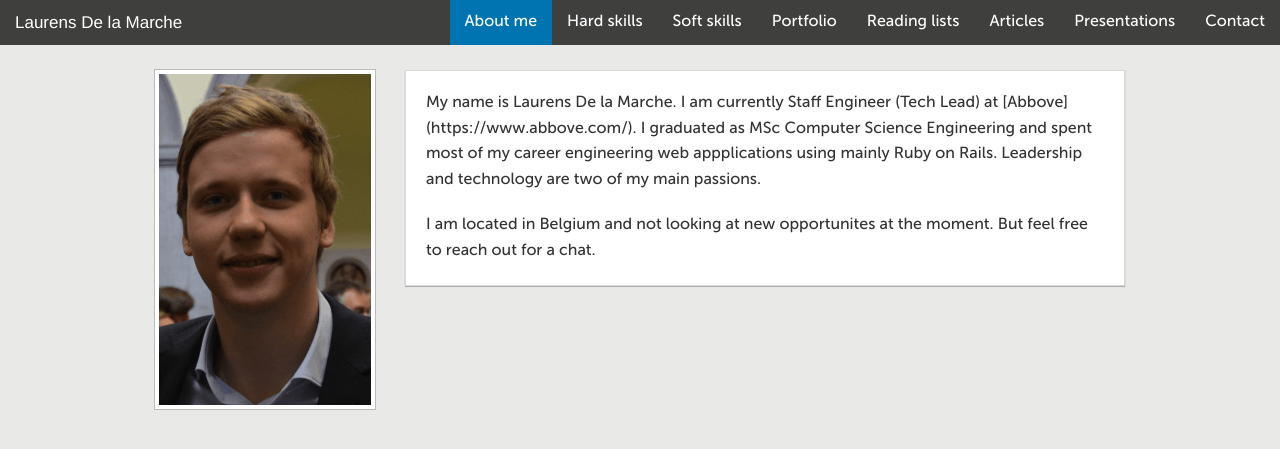
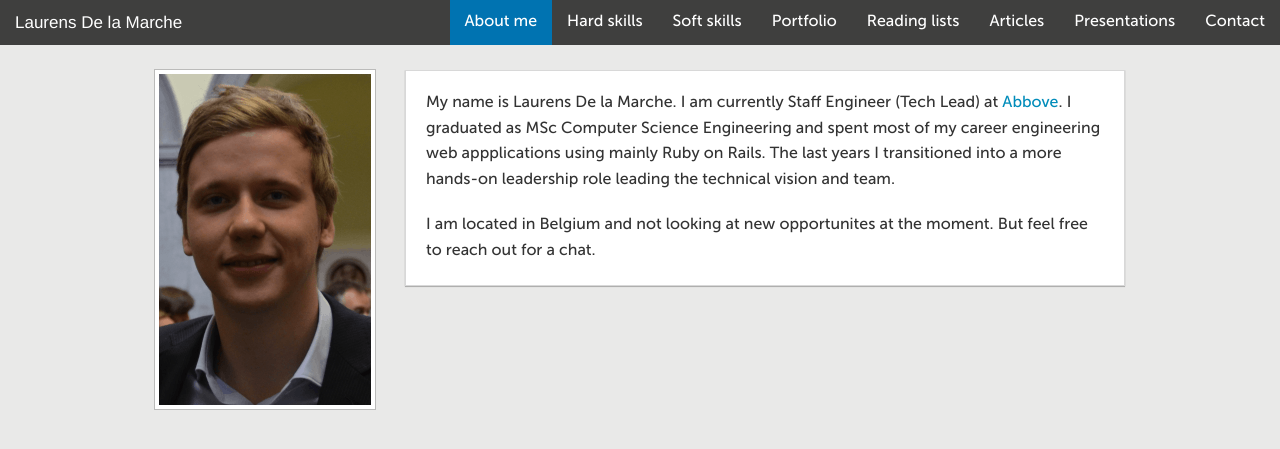
Before and after one commit to ldlamarc/laurensdelamarche, a Jekyll site: the page built from docs/index.html, in a window 1280 px wide. Shown: the top 449 px of the page. Built offline with Jekyll 4.4.1, drawn with Linux system fonts in a browser that asks for light colours.

Commit message:
Reformulate this a bit

```diff
--- a/docs/index.html
+++ b/docs/index.html
@@ -8,10 +8,11 @@ layout: default
 <div class="small-9 columns">
   <div class="panel">
     <p>
-      My name is Laurens De la Marche. I am currently Staff Engineer (Tech Lead) at [Abbove](https://www.abbove.com/).
+      My name is Laurens De la Marche. I am currently Staff Engineer (Tech Lead) at <a
+        href="https://www.abbove.com">Abbove</a>.
       I graduated as MSc Computer Science Engineering and spent most of my career engineering web appplications using
-      mainly Ruby on Rails.
-      Leadership and technology are two of my main passions.
+      mainly Ruby on Rails. The last years I transitioned into a more hands-on leadership role leading the technical
+      vision and team.
     </p>
 
     <p>
```
